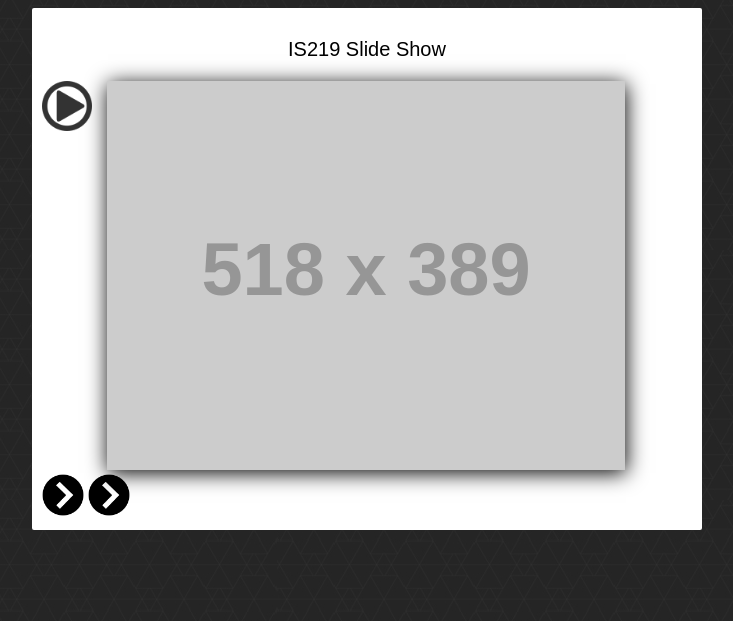
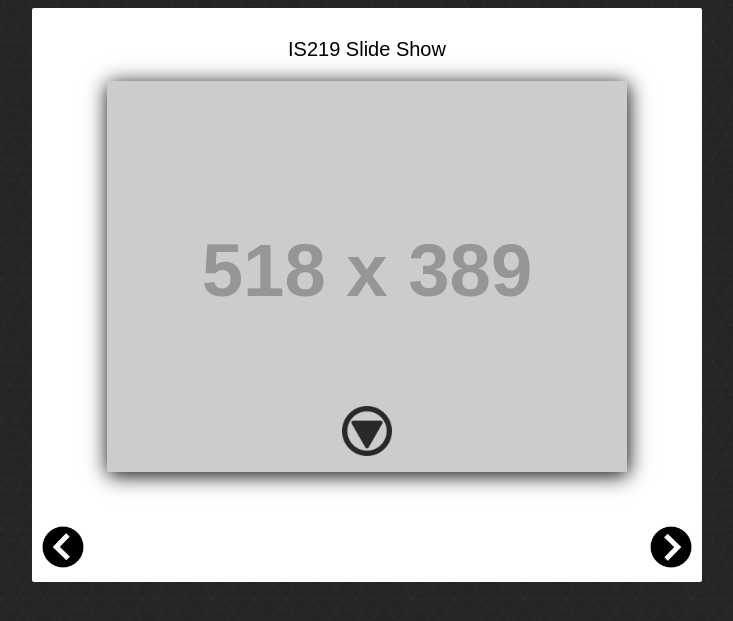
Before and after one commit to mjslee/IS219s18p2Shreya, a PHP site: page /index.html in a window 1280 px wide. Shown: the top 621 px of the page, without its empty margins (273-1006 px from the left). Run offline with PHP 8.4, Linux system fonts and the light colour scheme; grey boxes labelled with a size stand in for pictures from a placeholder-image service; some libraries are stand-ins or nearby versions.

Commit message:
revised the file to add controls the slideshow

```diff
--- a/css/style.css
+++ b/css/style.css
@@ -1,4 +1,3 @@
-
 body {
 	overflow: auto;
 	font-family: 'Century Gothic', sans-serif;
@@ -17,7 +16,6 @@ body {
 
 #slideShow {
 	position: relative;
-	('img/more.png').slideDown(300, function() { $ (this).css('height'); });
 }
 
 .photoHolder {
@@ -29,15 +27,19 @@ body {
 .moreIndicator {
 	height: 50px;
 	width: 50px;
-	position: absolute;
+	position: relative;
+    display:block;
+    margin:0 auto;
 	z-index: 3;
 	opacity: .8;
-	top: 0px;
+	top: -70px;
 }
 
 .thumbnail {
 	position: relative;
 	box-shadow: 1px 3px 20px 0px;
+    height:100%;
+    width:100%;
 }
 
 
@@ -55,29 +57,58 @@ body {
 	height: 42px;
 	width: 42px;
 }
+#prevPhoto:hover {
+    opacity:.8;
+}
 
 #nextPhoto {
 	height: 42px;
 	width: 42px;
+    float:right;
+}
+#nextPhoto:hover {
+    opacity:.8;
 }
 
 .details p {
 	margin-top: 20px;
 }
-.details {
+.img-details {
 	border: 1px #000 dashed;
 	padding: 0px 10px;
 	margin: 20px 0px;
+    display:none;
+
 }
+
+
 
 /*Add CSS styles to rotate the element 90deg
 Make it animate nicely. You'll need CSS3 for this*/
-.rot90 {}
+.rot90 {
+    -webkit-transform: rotate(90deg);
+    -moz-transform: rotate(90deg);
+    -o-transform: rotate(90deg);
+    -ms-transform: rotate(90deg);
+    transform: rotate(90deg);
+}
 
 /*Add CSS styles to rotate the element 180deg
 Make it animate nicely. You'll need CSS3 for this*/
-.rot180 {}
+.rot180 {
+    -webkit-transform: rotate(180deg);
+    -moz-transform: rotate(180deg);
+    -o-transform: rotate(180deg);
+    -ms-transform: rotate(180deg);
+    transform: rotate(180deg);
+}
 
 /*Add CSS styles to rotate the element 270deg
 Make it animate nicely. You'll need CSS3 for this*/
-.rot270 {}
+.rot270 {
+    -webkit-transform: rotate(270deg);
+    -moz-transform: rotate(270deg);
+    -o-transform: rotate(270deg);
+    -ms-transform: rotate(270deg);
+    transform: rotate(270deg);
+}
```
